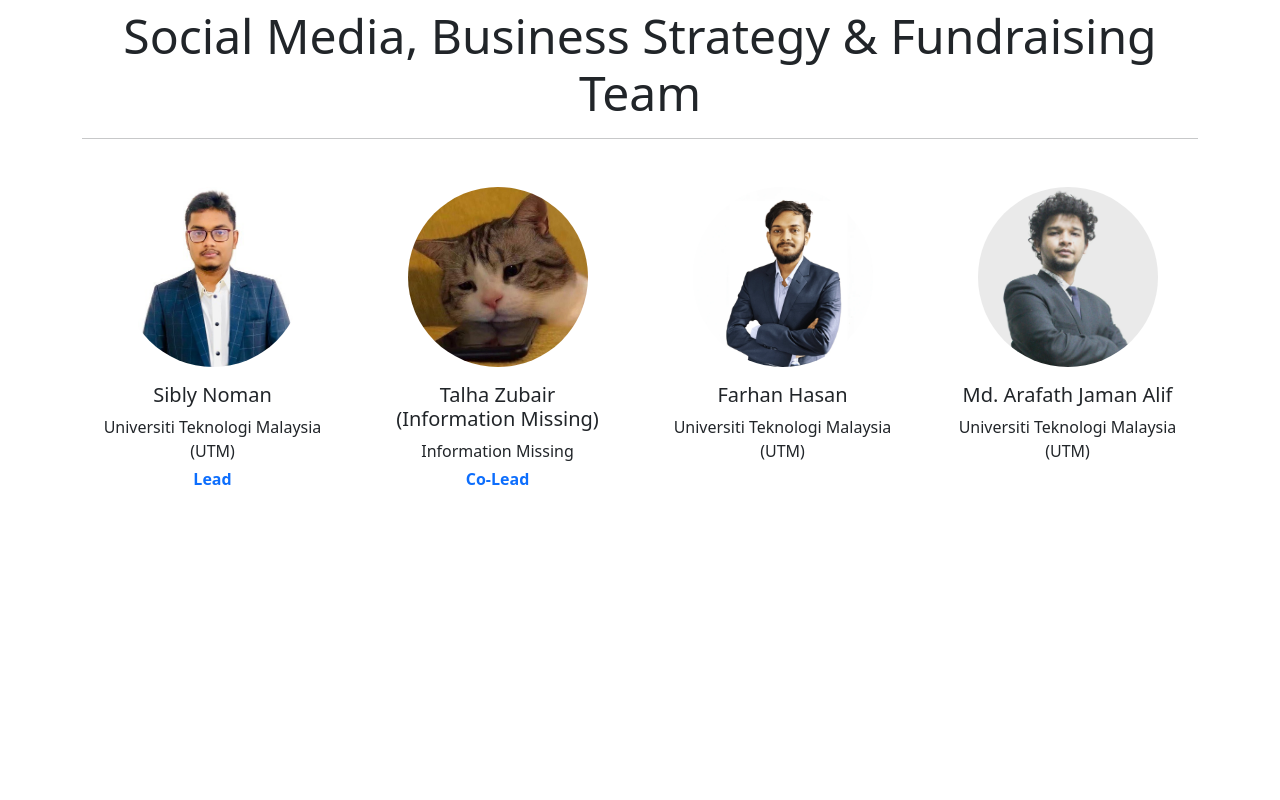
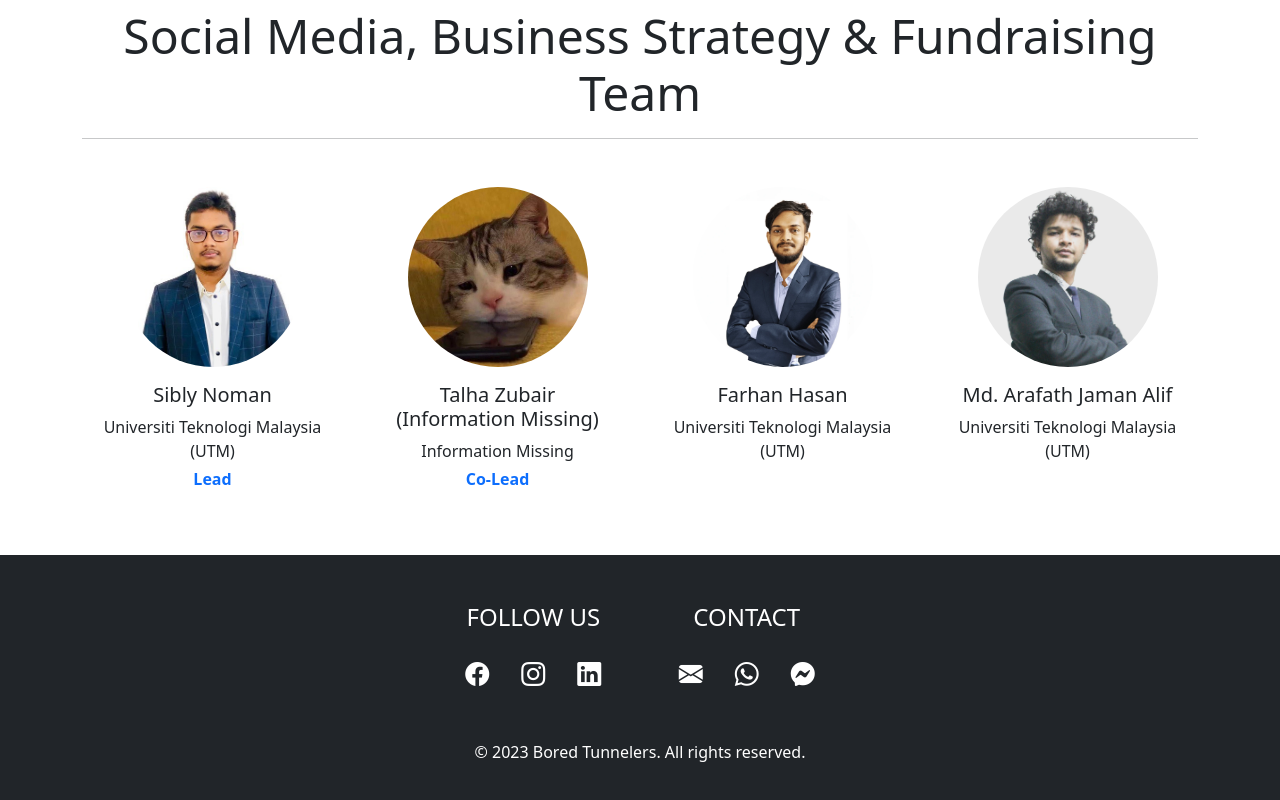
Before and after one commit to NafisAshraf/bored-tunnelers, a React (Create React App) app: page / in a window 1280 px wide. Shown: the part 3496-4296 px from the top of the page. Before the commit the page ends 4051 px from the top, so only its background shows below. Built offline with nearby package versions, Linux system fonts and the light colour scheme.

Commit message:
Add Footer
Added links for fb, insta, linkedIn

```diff
--- a/package.json
+++ b/package.json
@@ -7,6 +7,7 @@
     "@testing-library/react": "^13.4.0",
     "@testing-library/user-event": "^13.5.0",
     "bootstrap": "^5.3.1",
+    "bootstrap-icons": "^1.10.5",
     "react": "^18.2.0",
     "react-bootstrap": "^2.8.0",
     "react-dom": "^18.2.0",
--- a/src/App.js
+++ b/src/App.js
@@ -7,6 +7,7 @@ import "./App.css";
 
 // Custom Components
 import Team from "./components/team/Team";
+import Footer from "./components/footer/Footer";
 
 function App() {
   return (
@@ -18,6 +19,7 @@ function App() {
       </div> */}
 
       <Team />
+      <Footer />
     </React.Fragment>
   );
 }
--- /dev/null
+++ b/src/components/footer/Footer.jsx
@@ -0,0 +1,65 @@
+import React from "react";
+import "./footer.css";
+
+function Footer() {
+  return (
+    <div className="container-fluid bg-dark text-white">
+      <div className="row justify-content-center py-4">
+        <div className="col-12 col-md-3 col-lg-2 text-center mt-4">
+          <h4 className="mb-4">FOLLOW US</h4>
+          <div className=" d-flex flex-row justify-content-center mt-4">
+            <a
+              href="https://www.facebook.com/bored.tunnelers"
+              className="social-icons mx-3"
+              target="_blank"
+            >
+              <i className="bi bi-facebook fs-4"></i>
+              {/* <p className="">Bored Tunnelers</p> */}
+            </a>
+            <a
+              href="https://www.instagram.com/bored.tunnelers/"
+              className="social-icons mx-3"
+              target="_blank"
+            >
+              <i className="bi bi-instagram fs-4"></i>
+              {/* <p className="">bored.tunnelers</p> */}
+            </a>
+            <a
+              href="https://www.linkedin.com/company/bored-tunnelers/about/"
+              className="social-icons mx-3"
+              target="_blank"
+            >
+              <i className="bi bi-linkedin fs-4"></i>
+              {/* <p className="">Bored Tunnelers</p> */}
+            </a>
+          </div>
+        </div>
+
+        <div className="col-12 col-md-3 col-lg-2 text-center mt-4">
+          <h4 className="mb-4">CONTACT</h4>
+          <div className=" d-flex flex-row justify-content-center mt-4">
+            <a href="/" className="social-icons mx-3">
+              <i className="bi bi-envelope-fill fs-4"></i>
+              {/* <p className="">Gmail ID</p> */}
+            </a>
+            <a href="/" className="social-icons mx-3">
+              <i className="bi bi-whatsapp fs-4"></i>
+              {/* <p className="">WhatsApp</p> */}
+            </a>
+            <a href="/" className="social-icons mx-3">
+              <i className="bi bi-messenger fs-4"></i>
+              {/* <p className="">Messenger</p> */}
+            </a>
+          </div>
+        </div>
+      </div>
+      <div className="row py-4">
+        <p className="text-center">
+          &copy; 2023 Bored Tunnelers. All rights reserved.
+        </p>
+      </div>
+    </div>
+  );
+}
+
+export default Footer;
--- /dev/null
+++ b/src/components/footer/footer.css
@@ -0,0 +1,9 @@
+.social-icons {
+  color: #fff;
+  text-decoration: none;
+  font-size: 0.9rem;
+}
+
+.social-icons:hover {
+  color: #046bd1;
+}
--- a/src/components/team/Heading.jsx
+++ b/src/components/team/Heading.jsx
@@ -2,7 +2,7 @@ import React from "react";
 
 function Heading(props) {
   return (
-    <div className="my-5 text-center ">
+    <div className="my-5 text-center">
       <h1 className="display-5">{props.heading}</h1>
       <hr />
     </div>
--- a/src/index.js
+++ b/src/index.js
@@ -4,6 +4,7 @@ import "./index.css";
 import App from "./App";
 import reportWebVitals from "./reportWebVitals";
 import "bootstrap/dist/css/bootstrap.min.css";
+import "bootstrap-icons/font/bootstrap-icons.css";
 
 const root = ReactDOM.createRoot(document.getElementById("root"));
 root.render(
```
Also changed, not shown: 1 other file (tests, documents, lock files or other folders).
